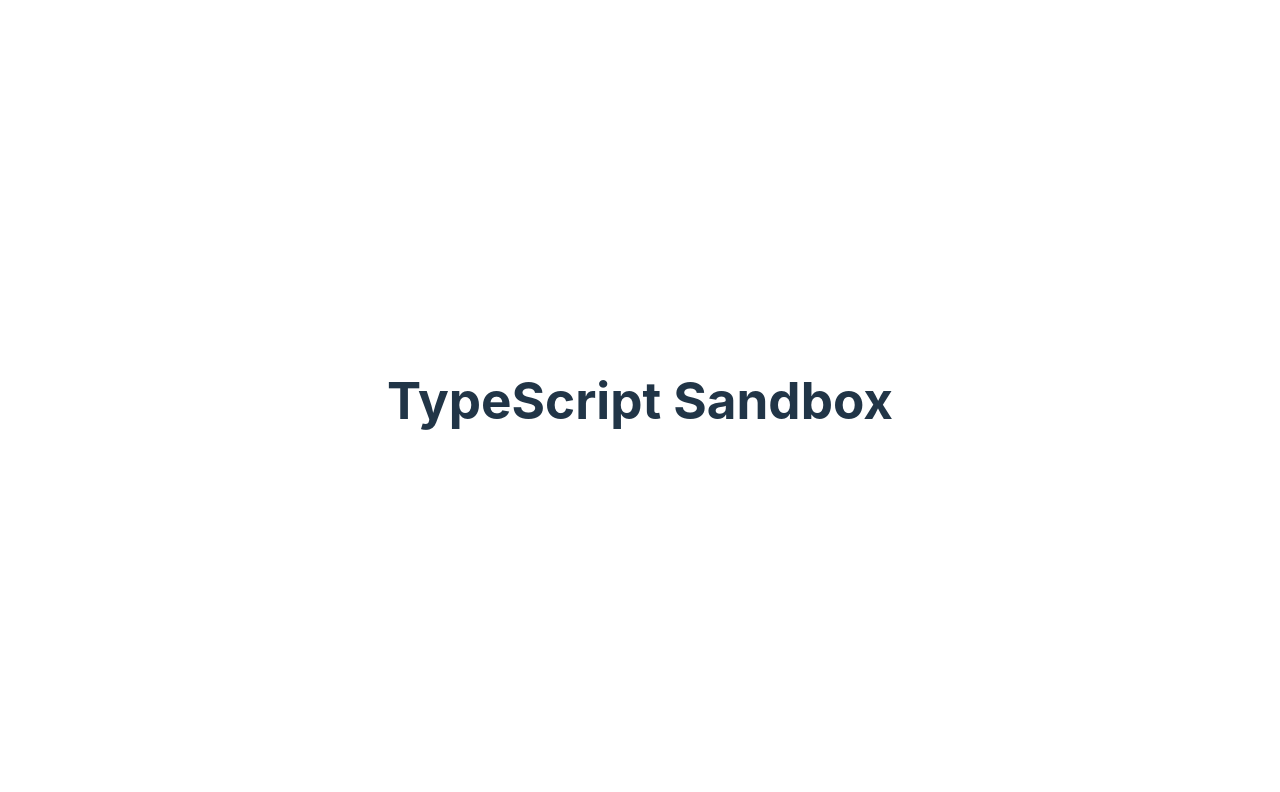
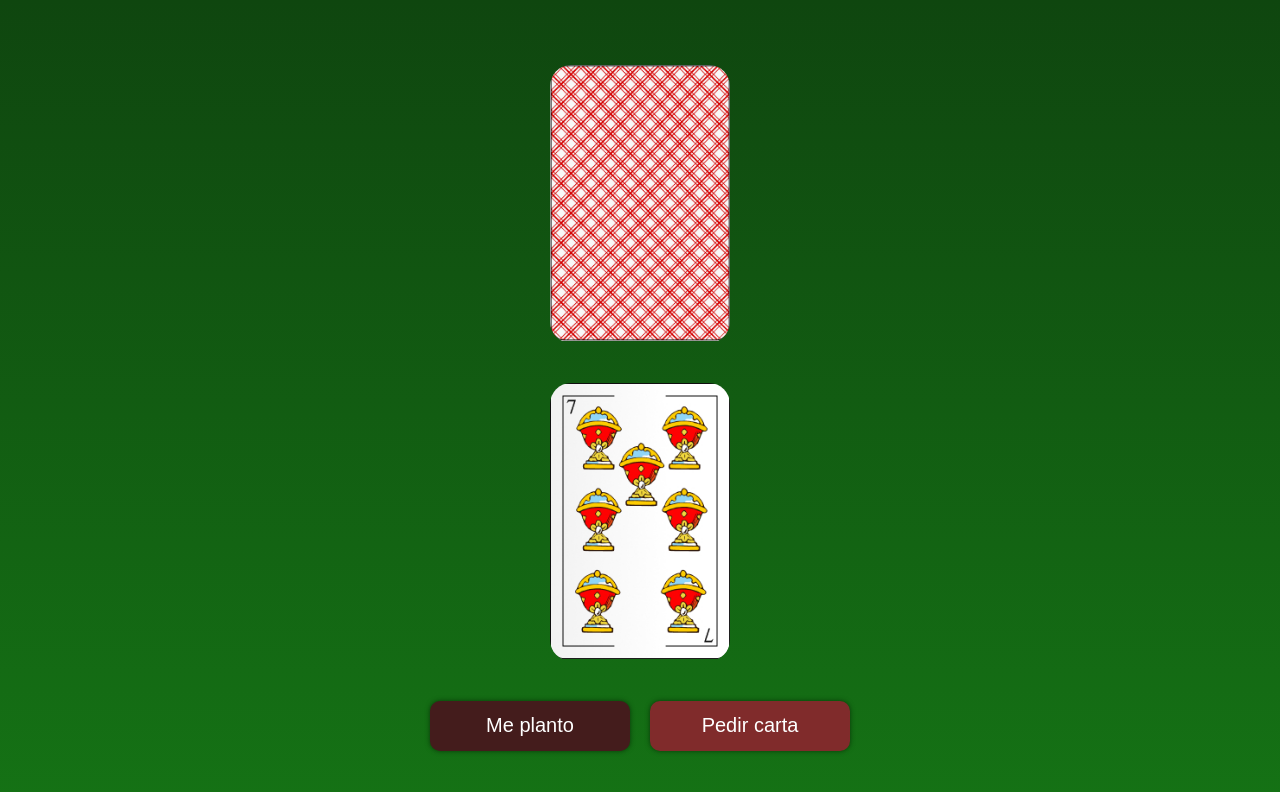
Before and after one commit to PedroOllero/practica5, a website built with Vite: page index.html in a window 1280 px wide. Built offline with nearby package versions, Linux system fonts and the light colour scheme.

Commit message:
Update index.html and style.css for new card game layout and styling

```diff
--- a/index.html
+++ b/index.html
@@ -4,12 +4,21 @@
     <meta charset="UTF-8" />
     <link rel="icon" type="image/svg+xml" href="/vite.svg" />
     <meta name="viewport" content="width=device-width, initial-scale=1.0" />
+    <script type="module" src="/src/main.ts"></script>
     <title>Vite + TS</title>
   </head>
   <body>
-    <div id="app">
-      <h1>TypeScript Sandbox</h1>
+    <div id="baraja">
+      <image carta="carta" src="assets/img/back.jpg" width="180px"/>
     </div>
-    <script type="module" src="/src/main.ts"></script>
+
+    <div id="miscartas">
+      <image id="carta" src="assets/img/7_siete-copas.jpg" width="180px"/>
+    </div>
+
+    <div class="botones">
+      <button class="boton plantar">Me planto</button>
+      <button class="boton pedir">Pedir carta</button>
+    </div>
   </body>
 </html>
--- a/src/style.css
+++ b/src/style.css
@@ -1,97 +1,55 @@
-:root {
-  font-family: Inter, system-ui, Avenir, Helvetica, Arial, sans-serif;
-  line-height: 1.5;
-  font-weight: 400;
-
-  color-scheme: light dark;
-  color: rgba(255, 255, 255, 0.87);
-  background-color: #242424;
-
-  font-synthesis: none;
-  text-rendering: optimizeLegibility;
-  -webkit-font-smoothing: antialiased;
-  -moz-osx-font-smoothing: grayscale;
-  -webkit-text-size-adjust: 100%;
+body{
+  font-size: 10px;
+  font-family: Arial, Helvetica, sans-serif;
+  background: linear-gradient(to bottom, #0f460f, #157315);
+  display: flex;
+  flex-direction: column;
+  justify-content: center;
+  align-items: center;
+  min-height: 100vh;
+  gap: 40px;
 }
 
-a {
-  font-weight: 500;
-  color: #646cff;
-  text-decoration: inherit;
-}
-a:hover {
-  color: #535bf2;
+#baraja{
+  border-radius: 21px;
+  overflow: hidden;
 }
 
-body {
-  margin: 0;
-  display: flex;
-  place-items: center;
-  min-width: 320px;
-  min-height: 100vh;
+#miscartas{
+  border-radius: 21px;
+  overflow: hidden;
 }
 
-h1 {
-  font-size: 3.2em;
-  line-height: 1.1;
+.carta{
+  border-radius: 21px;
+  overflow: hidden;
 }
 
-#app {
-  max-width: 1280px;
-  margin: 0 auto;
-  padding: 2rem;
-  text-align: center;
+.botones{
+  display: flex;
+  justify-content: center;
+  align-items: center;
+
+  gap: 20px;
 }
 
-.logo {
-  height: 6em;
-  padding: 1.5em;
-  will-change: filter;
-  transition: filter 300ms;
-}
-.logo:hover {
-  filter: drop-shadow(0 0 2em #646cffaa);
-}
-.logo.vanilla:hover {
-  filter: drop-shadow(0 0 2em #3178c6aa);
+.boton{
+  all: unset;
+  width: 200px;
+  height: 50px;
+  border-radius: 10px;
+  background-color: rgb(128, 43, 43);
+  color: white;
+  text-align: center;
+  box-shadow: 0 0 5px rgb(8, 55, 8);
+  font-size: 20px;
 }
 
-.card {
-  padding: 2em;
+.boton:hover{
+  background-color: rgb(171, 36, 36);
+  box-shadow: 0 0 0px rgb(8, 55, 8);
 }
 
-.read-the-docs {
-  color: #888;
+.plantar{
+  background-color: rgb(68, 28, 28);
 }
-
-button {
-  border-radius: 8px;
-  border: 1px solid transparent;
-  padding: 0.6em 1.2em;
-  font-size: 1em;
-  font-weight: 500;
-  font-family: inherit;
-  background-color: #1a1a1a;
-  cursor: pointer;
-  transition: border-color 0.25s;
-}
-button:hover {
-  border-color: #646cff;
-}
-button:focus,
-button:focus-visible {
-  outline: 4px auto -webkit-focus-ring-color;
-}
-
-@media (prefers-color-scheme: light) {
-  :root {
-    color: #213547;
-    background-color: #ffffff;
-  }
-  a:hover {
-    color: #747bff;
-  }
-  button {
-    background-color: #f9f9f9;
-  }
-}
```
Also changed, not shown: assets/img/10_sota-copas.jpg (added), assets/img/11_caballo-copas.jpg (added), assets/img/12_rey-copas.jpg (added), assets/img/1_as-copas.jpg (added), assets/img/2_dos-copas.jpg (added), assets/img/4_cuatro-copas.jpg (added), assets/img/5_cinco-copas.jpg (added), assets/img/6_seis-copas.jpg (added), assets/img/7_siete-copas.jpg (added), assets/img/back.jpg (added).
